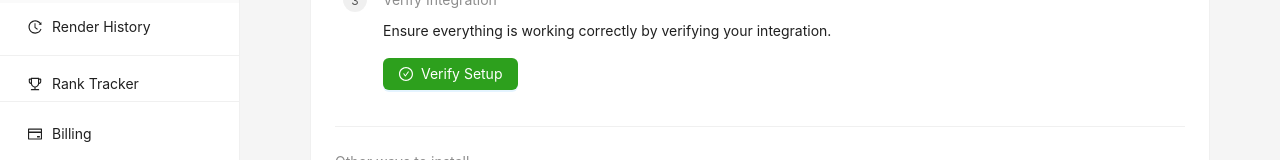
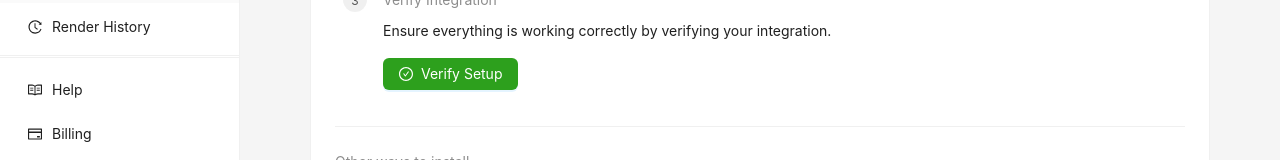
Before and after one commit to valtteri-saas/prerender-1, a React (Vite) app: page / in a window 1280 px wide. Shown: the part 506-666 px from the top of the page. Built offline with nearby package versions, Linux system fonts and the light colour scheme.

Commit message:
add help

```diff
--- a/src/App.tsx
+++ b/src/App.tsx
@@ -18,6 +18,7 @@ import {
   TrophyOutlined,
   TeamOutlined,
   CreditCardOutlined,
+  ReadOutlined,
 
 } from '@ant-design/icons';
 import { Layout, Menu, Button, theme, Avatar, Badge, Dropdown, Space } from 'antd';
@@ -139,6 +140,11 @@ function App() {
   ];
 
   const settingsMenuItem: MenuProps['items'] = [
+    {
+      key: 'help',
+      icon: <ReadOutlined />,
+      label: 'Help',
+    },
     {
       key: 'billing',
       icon: <CreditCardOutlined />,
```
